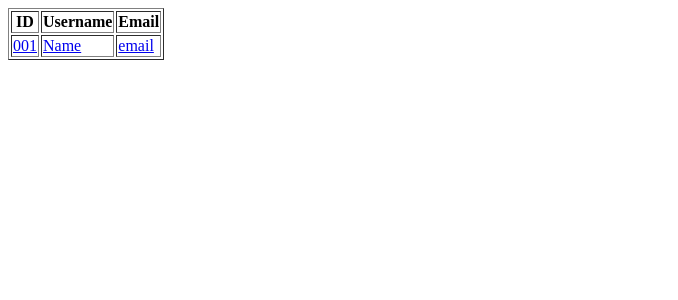
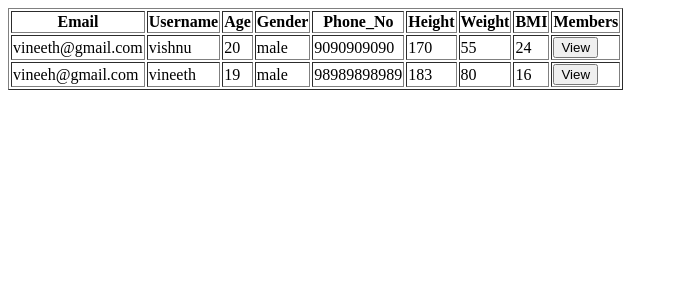
Before and after one commit to aswin7731/NutriGuard, a Django app: page /users in a window 1280 px wide. Shown: the top 300 px of the page, without its empty margins (0-678 px from the left). Run offline with Django 5.2, Linux system fonts and the light colour scheme; data comes from the database, SQL or seed files in the repository; tables that the repository leaves empty hold one stand-in row (values such as "Sample post").

Commit message:
secondcommit

```diff
--- a/nutriguardapp/models.py
+++ b/nutriguardapp/models.py
@@ -3,8 +3,9 @@ from django.db import models
 
 
 class logintable(models.Model):
-    email = models.CharField(max_length=100, null=True, blank=True)
+    username = models.CharField(max_length=100, null=True, blank=True)
     password = models.CharField(max_length=100, null=True, blank=True)
+    user_type=models.CharField(max_length=100,null=True,blank=True)
 
 
 class usertable(models.Model):
--- a/nutriguardapp/templates/homepage.html
+++ b/nutriguardapp/templates/homepage.html
@@ -10,13 +10,13 @@
         <h1>Nutri Guard</h1>
 
         <div>
-            <h3><a href="viewuser.html">User</a></h3>
+            <h3><a href="users">User</a></h3>
         </div>
         <div>
-            <h3><a href="viewcompliant&reply.html">Complaint</a></h3>
+            <h3><a href="complaints">Complaint</a></h3>
         </div>
         <div>
-            <h3><a href="viewrating.html">Rating</a></h3>
+            <h3><a href="rating">Rating</a></h3>
         </div>
         <div>
             <nav>
--- a/nutriguardapp/templates/viewuser.html
+++ b/nutriguardapp/templates/viewuser.html
@@ -8,14 +8,32 @@
 <body>
     <div>
         <table border="1">
-            <th>ID</th>
+            <tr>
+            <th>Email</th>
             <th>Username</th>
-            <th>Email</th>
+            <th>Age</th>
+            <th>Gender</th>
+            <th>Phone_No</th>
+            <th>Height</th>
+            <th>Weight</th>
+            <th>BMI</th>
+            <th>Members</th>
+            </tr>
+            {% for i in user %}
             <tr>
-                <td><a href="viewmembers.html">001</a></td>
-                <td><a href="#">Name</a></td>
-                <td><a href="#">email</a></td>
+
+                <td>{{i.email}}</td>
+                <td>{{i.name}}</td>
+                <td>{{i.age}}</td>
+                <td>{{i.gender}}</td>
+                <td>{{i.phone}}</td>
+                <td>{{i.height}}</td>
+                <td>{{i.weight}}</td>
+                <td>{{i.bmi}}</td>
+                <td><button>View</button></td>
+
             </tr>
+            {% endfor %}
         </table>
     </div>
 </body>
--- a/nutriguardapp/urls.py
+++ b/nutriguardapp/urls.py
@@ -20,7 +20,7 @@ from django.urls import path
 from nutriguardapp.views import *
 
 urlpatterns = [
-    path('login',loginview.as_view(),name="login"),
+    path('',loginview.as_view(),name="login"),
     path('home',homepageview.as_view(),name="home"),
     path('complaints',complaintview.as_view(),name="complaints"),
     path('members',membersview.as_view(),name="members"),
--- a/nutriguardapp/views.py
+++ b/nutriguardapp/views.py
@@ -1,10 +1,25 @@
+from django.http import HttpResponse
 from django.shortcuts import render
 from django.views import View
+
+from .models import *
 # Create your views here.
 
 class loginview(View):
     def  get(self,request):
         return render(request,"login.html")
+    def post(self,request):
+        username=request.POST.get('username')
+        password=request.POST.get('password')
+        try:
+            obj=logintable.objects.get(username=username, password=password)
+            request.session['user_id']=obj.id
+            if obj.user_type=='admin':
+                return HttpResponse('''<script>alert("Login successful");window.location='/home'</script>''')
+            else:
+                return HttpResponse('''<script>alert("Invalid User");window.location='/'</script>''')
+        except logintable.DoesNotExist:
+            return HttpResponse('''<script>alert("Invalid Credentials");window.location='/'</script>''')
 class homepageview(View):
     def get(self,request):
         return render(request,"homepage.html")
@@ -19,4 +34,5 @@ class ratingview(View):
         return render(request,"viewrating.html")
 class usersview(View):
     def get(self,request):
-        return render(request,"viewuser.html")
+        c=usertable.objects.all()
+        return render(request,"viewuser.html",{'user':c})
```
Also changed, not shown: nutriguardapp/templates/login.html (+4 -3 lines), nutriguardapp/templates/viewmembers.html (+13 -17 lines), db.sqlite3, nutriguardapp/migrations/0002_logintable_user_type.py (added), nutriguardapp/migrations/0003_rename_email_logintable_username.py (added).
